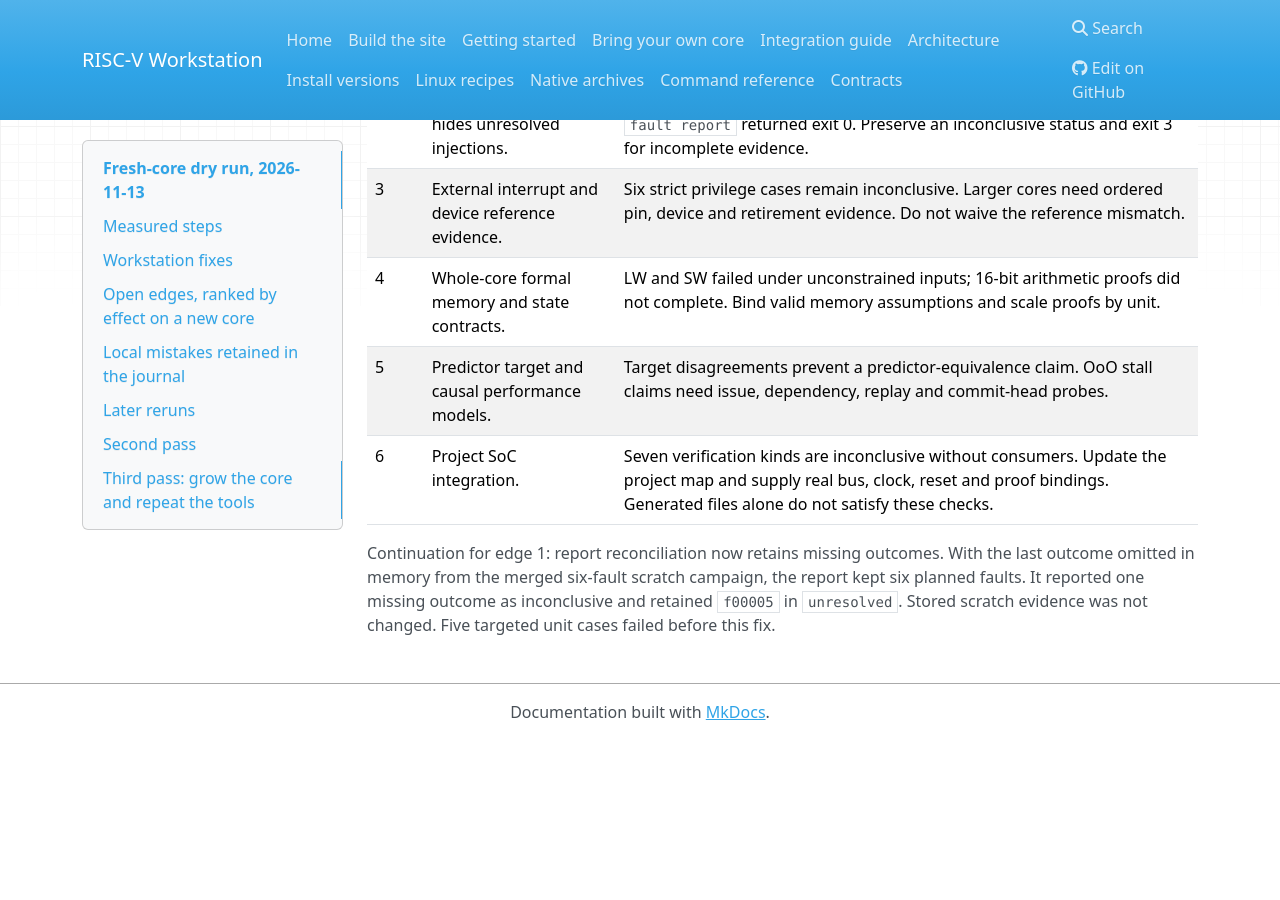
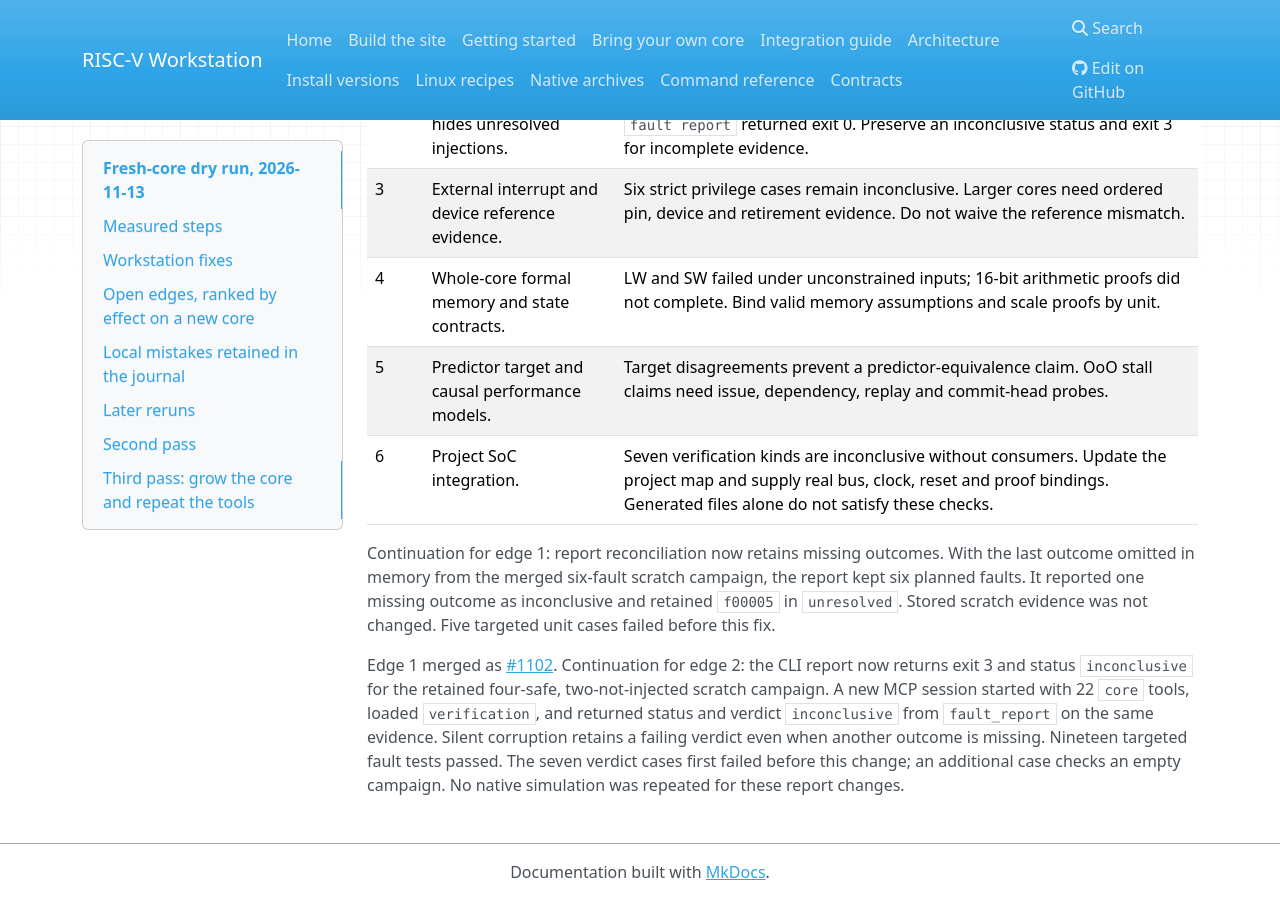
Before and after one commit to riscPrint/risc-v-workstation, an MkDocs documentation site: the page built from docs/DRY_RUN_2026-11-13.md, in a window 1280 px wide and 900 px high, scrolled down 9362 px. Built offline with MkDocs 1.6.1, drawn with Linux system fonts in a browser that asks for light colours; nearby versions of some CDN libraries; before the commit the page ends 10102 px from its top, so only the background shows below that.

Commit message:
fix(fault): propagate incomplete campaign report verdicts

```diff
--- a/docs/DRY_RUN_2026-11-13.md
+++ b/docs/DRY_RUN_2026-11-13.md
@@ -311,3 +311,13 @@ With the last outcome omitted in memory from the merged six-fault scratch
 campaign, the report kept six planned faults. It reported one missing outcome
 as inconclusive and retained `f00005` in `unresolved`. Stored scratch evidence
 was not changed. Five targeted unit cases failed before this fix.
+
+Edge 1 merged as [#1102](https://github.com/riscPrint/risc-v-workstation/pull/1102).
+Continuation for edge 2: the CLI report now returns exit 3 and status
+`inconclusive` for the retained four-safe, two-not-injected scratch campaign.
+A new MCP session started with 22 `core` tools, loaded `verification`, and
+returned status and verdict `inconclusive` from `fault_report` on the same
+evidence. Silent corruption retains a failing verdict even when another
+outcome is missing. Nineteen targeted fault tests passed. The seven verdict
+cases first failed before this change; an additional case checks an empty
+campaign. No native simulation was repeated for these report changes.
```
Also changed, not shown: docs/contracts/c2-rvfi-trace.md (+8 -0 lines), rvw/src/rvw/fault/README.md (+5 -0 lines), 3 other files.
